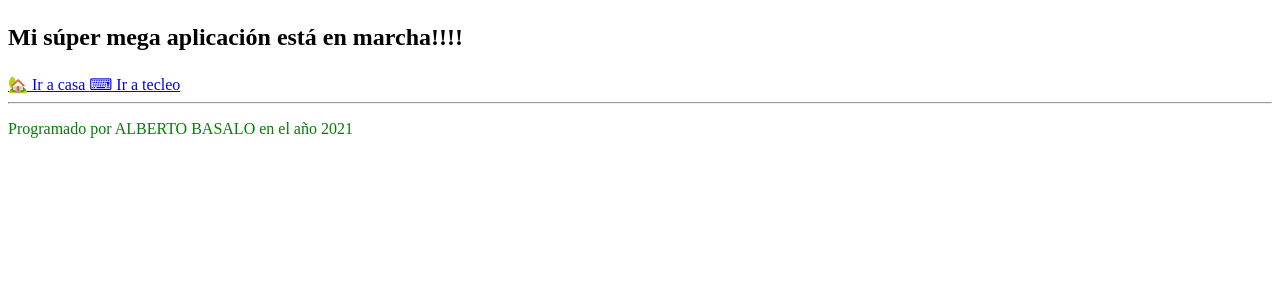
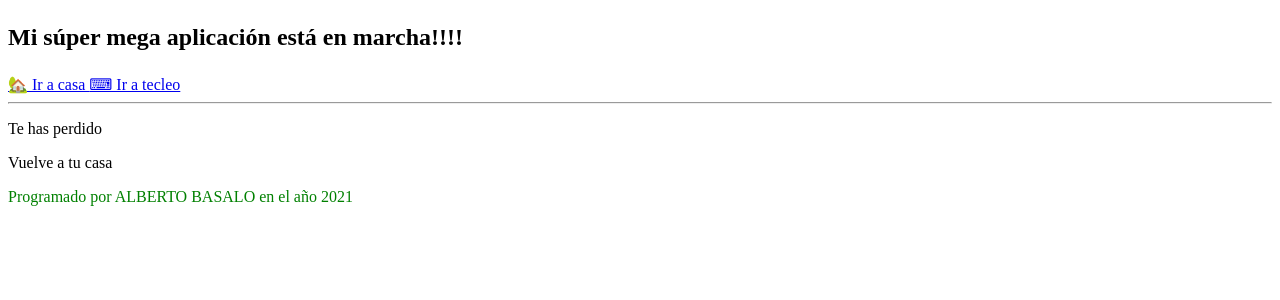
Before and after one commit to vs-web-dev-2/ng-alberto, an Angular app: page /not-found in a window 1280 px wide. Before the commit this address led to /. Shown: the top 300 px of the page. Built offline with nearby package versions, Linux system fonts and the light colour scheme.

Commit message:
redireccion a not-found

```diff
--- /dev/null
+++ b/src/app/not-found/not-found.component.html
@@ -0,0 +1,2 @@
+<p>Te has perdido</p>
+<p>Vuelve a tu casa</p>
--- /dev/null
+++ b/src/app/not-found/not-found.component.ts
@@ -0,0 +1,15 @@
+import { Component, OnInit } from '@angular/core';
+
+@Component({
+  selector: 'app-not-found',
+  templateUrl: './not-found.component.html',
+  styleUrls: ['./not-found.component.css']
+})
+export class NotFoundComponent implements OnInit {
+
+  constructor() { }
+
+  ngOnInit(): void {
+  }
+
+}
```
Also changed, not shown: src/app/app-routing.module.ts (+9 -1 lines), src/app/not-found/not-found.module.ts (added, +10 -0 lines), src/app/not-found/not-found.component.css (added), 1 other file (tests, documents, lock files or other folders).
